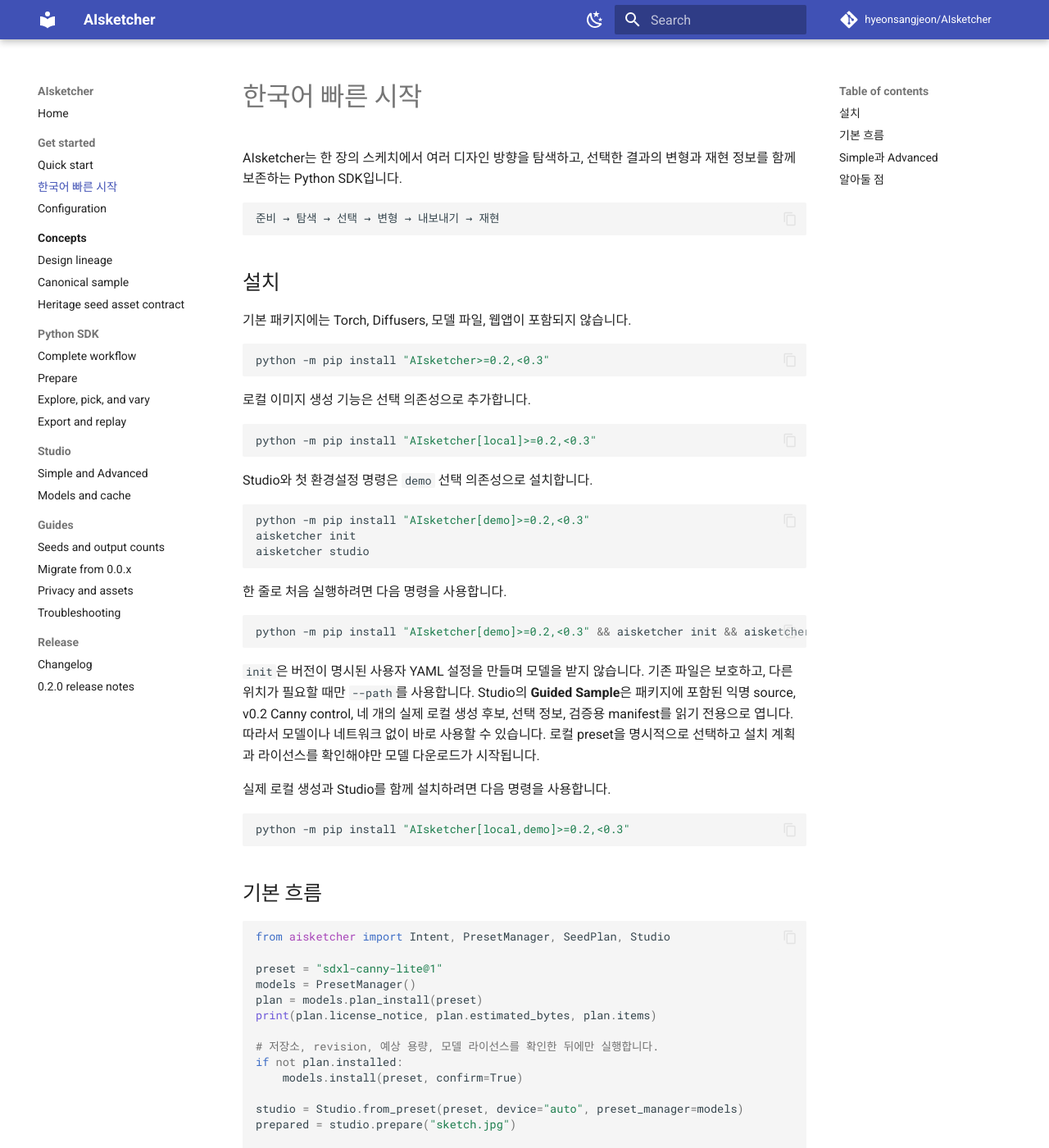
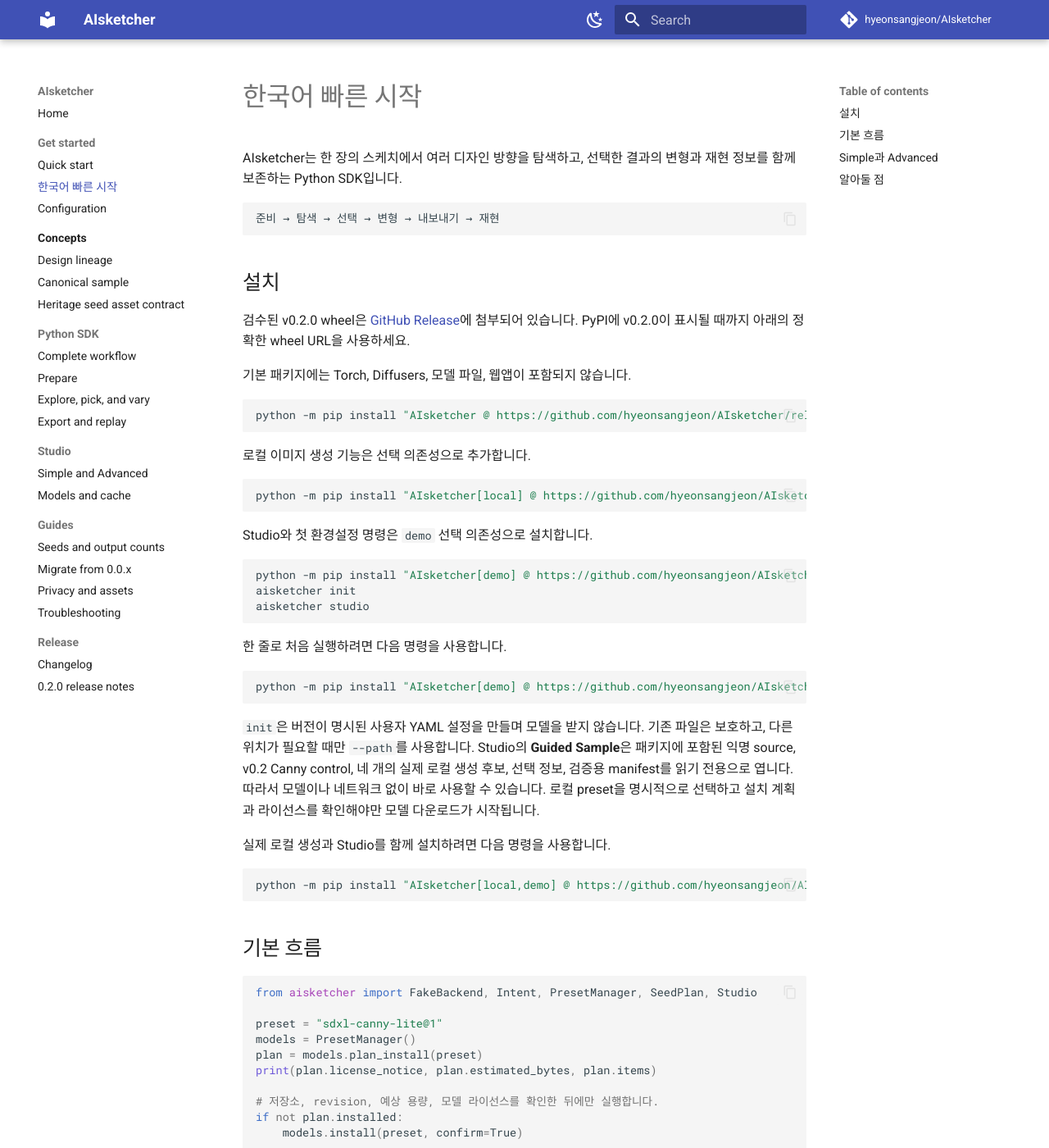
Before and after one commit to hyeonsangjeon/AIsketcher, an MkDocs documentation site: the page built from docs/ko/quickstart.md, in a window 1280 px wide and 1400 px high. Shown: the whole window at 82% size. Built offline with MkDocs 1.6.1 and Material for MkDocs 9.7.7, drawn with Linux system fonts in a browser that asks for light colours; comment, search, counter and statistics services are not loaded; some of the changed text lies outside the part shown.

Commit message:
Fix and clarify the repository README (#3)
Show the package README on GitHub, provide a verified v0.2 wheel install path, and align first-run documentation with the current runtime and privacy behavior.

````diff
--- a/docs/ko/quickstart.md
+++ b/docs/ko/quickstart.md
@@ -9,22 +9,27 @@
 
 ## 설치
 
+검수된 v0.2.0 wheel은
+[GitHub Release](https://github.com/hyeonsangjeon/AIsketcher/releases/tag/v0.2.0)에
+첨부되어 있습니다. PyPI에 v0.2.0이 표시될 때까지 아래의 정확한 wheel URL을
+사용하세요.
+
 기본 패키지에는 Torch, Diffusers, 모델 파일, 웹앱이 포함되지 않습니다.
 
 ```bash
-python -m pip install "AIsketcher>=0.2,<0.3"
+python -m pip install "AIsketcher @ https://github.com/hyeonsangjeon/AIsketcher/releases/download/v0.2.0/aisketcher-0.2.0-py3-none-any.whl"
 ```
 
 로컬 이미지 생성 기능은 선택 의존성으로 추가합니다.
 
 ```bash
-python -m pip install "AIsketcher[local]>=0.2,<0.3"
+python -m pip install "AIsketcher[local] @ https://github.com/hyeonsangjeon/AIsketcher/releases/download/v0.2.0/aisketcher-0.2.0-py3-none-any.whl"
 ```
 
 Studio와 첫 환경설정 명령은 `demo` 선택 의존성으로 설치합니다.
 
 ```bash
-python -m pip install "AIsketcher[demo]>=0.2,<0.3"
+python -m pip install "AIsketcher[demo] @ https://github.com/hyeonsangjeon/AIsketcher/releases/download/v0.2.0/aisketcher-0.2.0-py3-none-any.whl"
 aisketcher init
 aisketcher studio
 ```
@@ -32,7 +37,7 @@
 한 줄로 처음 실행하려면 다음 명령을 사용합니다.
 
 ```bash
-python -m pip install "AIsketcher[demo]>=0.2,<0.3" && aisketcher init && aisketcher studio
+python -m pip install "AIsketcher[demo] @ https://github.com/hyeonsangjeon/AIsketcher/releases/download/v0.2.0/aisketcher-0.2.0-py3-none-any.whl" && aisketcher init && aisketcher studio
 ```
 
 `init`은 버전이 명시된 사용자 YAML 설정을 만들며 모델을 받지 않습니다.
@@ -46,13 +51,13 @@
 실제 로컬 생성과 Studio를 함께 설치하려면 다음 명령을 사용합니다.
 
 ```bash
-python -m pip install "AIsketcher[local,demo]>=0.2,<0.3"
+python -m pip install "AIsketcher[local,demo] @ https://github.com/hyeonsangjeon/AIsketcher/releases/download/v0.2.0/aisketcher-0.2.0-py3-none-any.whl"
 ```
 
 ## 기본 흐름
 
 ```python
-from aisketcher import Intent, PresetManager, SeedPlan, Studio
+from aisketcher import FakeBackend, Intent, PresetManager, SeedPlan, Studio
 
 preset = "sdxl-canny-lite@1"
 models = PresetManager()
@@ -77,7 +82,7 @@
     seed_plan=SeedPlan.scout(4),
 )
 
-selected = study.pick(1)
+selected = study.pick(1)  # 0부터 세는 고정 인덱스이므로 두 번째 후보입니다.
 variations = studio.vary(
     selected,
     outputs=4,
@@ -112,8 +117,9 @@
   중복도 같은 기술적 관찰만 배지로 제공합니다.
 - strict replay는 입력과 모델 revision이 달라지면 중단합니다. compatible
   replay는 대체된 항목을 보고하고 계속할 수 있습니다.
-- manifest에는 token, 절대경로, 업로드 원본 파일명, EXIF 정보가 들어가지
-  않습니다.
+- 기본 내보내기는 이미지를 EXIF 없이 다시 저장하고, source 파일명을 빼며,
+  backend metadata를 허용 목록으로 제한합니다. prompt, profile, custom backend
+  식별자에는 token이나 비공개 경로를 넣지 마세요.
 - 예제 드로잉과 결과 이미지는 MIT 라이선스 대상이 아닙니다.
 
 다음으로 [전체 SDK 흐름](../sdk/workflow.md),
````
Also changed, not shown: README.md (+28 -22 lines), docs/getting-started.md (+10 -6 lines), .github/WORKFLOWS.md, 1 other file.
